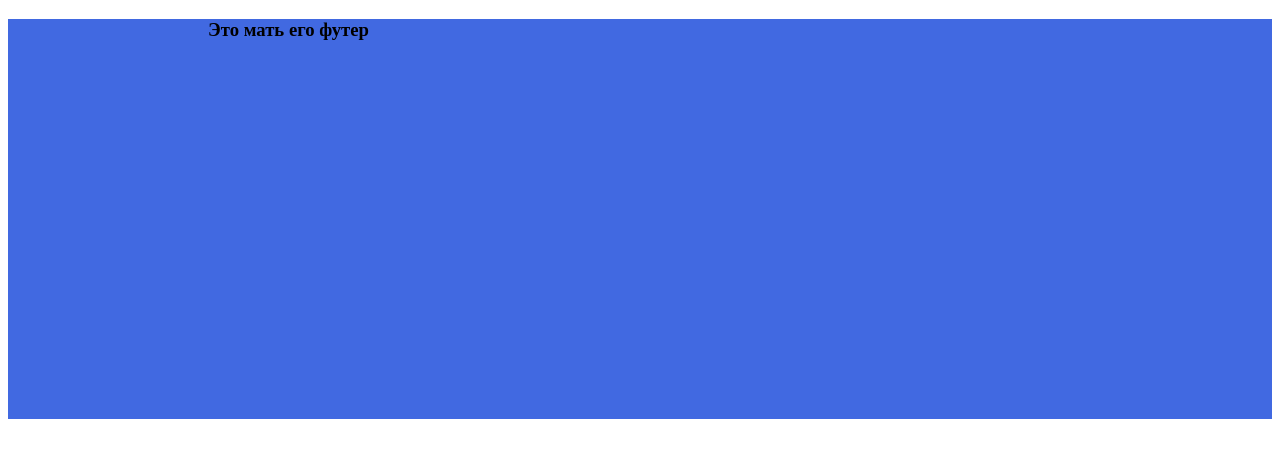
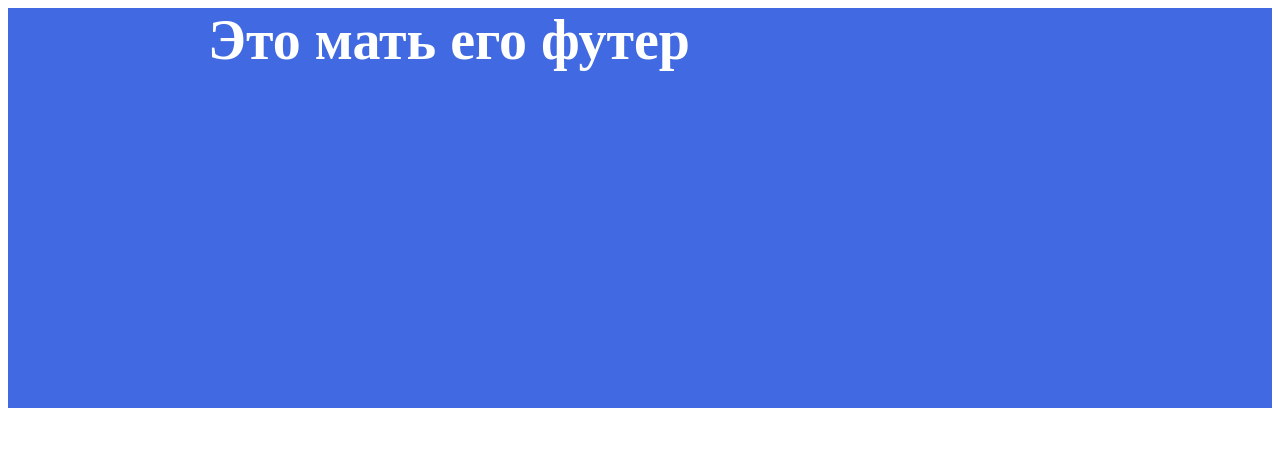
Before and after one commit to avangard10ru/shit, a plain HTML site: page index.html in a window 1280 px wide. Drawn offline with Linux system fonts and the light colour scheme.

Commit message:
corrected footer

```diff
--- a/css/style.css
+++ b/css/style.css
@@ -4,5 +4,8 @@ footer {
 }
 
 footer h3 {
+    margin-top: 0;
     margin-left: 200px;
+    font-size: 56px;
+    color: #FFF;
 }
```
